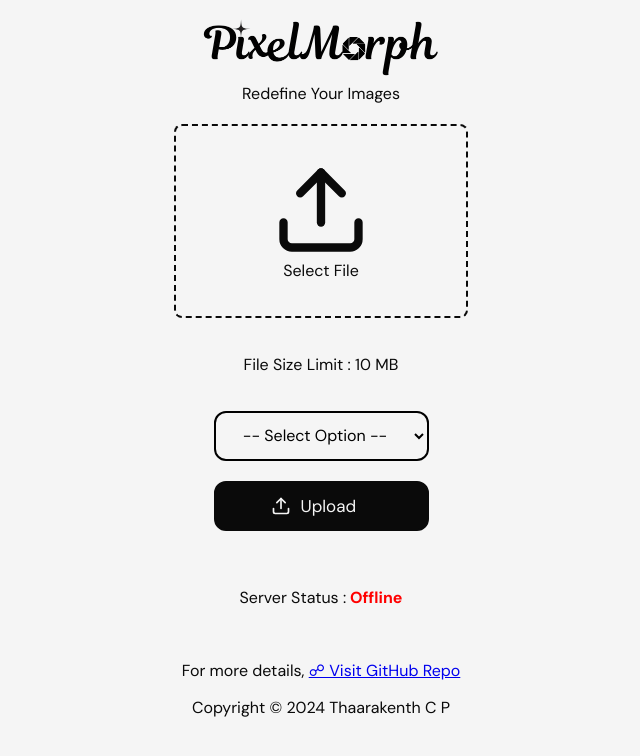
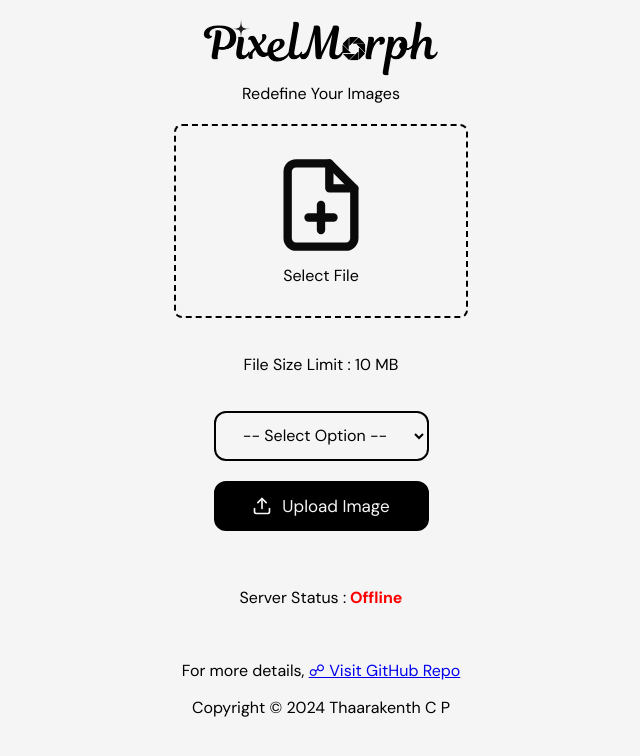
Before and after one commit to cpt1909/PixelMorph, a Next.js app: page / in a window 1280 px wide. Shown: the top 756 px of the page, without its empty margins (319-959 px from the left). Built offline with nearby package versions, Linux system fonts and the light colour scheme; no server answers.

Commit message:
Slight Changes in Styles

```diff
--- a/src/app/globals.css
+++ b/src/app/globals.css
@@ -1,9 +1,14 @@
 @import url('https://fonts.googleapis.com/css2?family=DM+Sans:ital,opsz,wght@0,9..40,100..1000;1,9..40,100..1000&display=swap');
+
+:root {
+  --black: #000000;
+  --white: #f5f5f5;
+}
 
 html, body{
   user-select: none;
-  background-color: #f5f5f5;
-  color: #0a0a0a;
+  background-color: var(--white);
+  color: var(--black);
   font-family: "DM Sans", serif;
   font-optical-sizing: auto;
   font-style: normal;
@@ -24,7 +29,7 @@
   left: 0;
   width: 100%;
   height: 100%;
-  background: rgba(255, 255, 255, 0.9); /* Semi-transparent white */
+  background: rgba(255, 255, 255, 0.9);
   display: flex;
   flex-direction: column;
   justify-content: center;
@@ -32,8 +37,7 @@
   z-index: 9999;
 }
 
-.header > *{
-  width: 100%;
+.header, .footer{
   text-align: center;
 }
 
@@ -58,7 +62,8 @@
   flex-direction: column;
   justify-content: center;
   align-items: center;
-  border: 2px dashed #0a0a0a;
+  gap: 10px;
+  border: 2px dashed var(--black);
   border-radius: 8px;
   min-height: 150px;
   min-width: 250px;
@@ -72,8 +77,8 @@
 #imageProcess{
   height: 50px;
   min-width: 215px;
-  border: solid black 2px;
-  background-color: #f5f5f5;
+  border: solid var(--black) 2px;
+  background-color: var(--white);
   border-radius: 12px;
   font-family: "DM Sans", serif;
   font-optical-sizing: auto;
@@ -93,7 +98,7 @@
   height: 35px;
   width: 100px;
   text-align: center;
-  border: solid black 1px;
+  border: solid var(--black) 1px;
   border-radius: 8px;
   font-family: "DM Sans", serif;
   font-optical-sizing: auto;
@@ -102,11 +107,15 @@
 }
 
 #fileUpload, #fileDownload{
+  display: flex;
+  justify-content: center;
+  align-items: center;
+  gap: 10px;
   height: 50px;
   min-width: 215px;
-  background-color: #0a0a0a;
-  color: #f5f5f5;
-  border: solid #0a0a0a 2px;
+  background-color: var(--black);
+  color: var(--white);
+  border: solid var(--black) 2px;
   border-radius: 12px;
   font-family: "DM Sans", serif;
   font-optical-sizing: auto;
@@ -114,25 +123,9 @@
   font-size: 17px;
 }
 
-#fileUpload{
-  display: flex;
-  justify-content: flex-start;
-  padding-left: 55px;
-  align-items: center;
-  gap: 10px;
-}
-
-#fileDownload{
-  display: flex;
-  justify-content: center;
-  align-items: center;
-  gap: 10px;
-}
-
-
 .processedImage{
   margin-top: 30px;
-  border: 2px dashed #0a0a0a;
+  border: 2px dashed var(--black);
   border-radius: 8px;
   padding: 20px;
   text-align: center;
@@ -140,9 +133,3 @@
     margin: 0 0 10px 0;
   }
 }
-
-.footer{
-  width: 100%;
-  height: 50px;
-  text-align: center;
-}
--- a/src/app/page.js
+++ b/src/app/page.js
@@ -133,7 +133,7 @@
             <label htmlFor="fileInput">
             <div className="fileInputArea">
               <img
-                src={previewImage || "upload.svg"}
+                src={previewImage || "file-plus.svg"}
                 style={{
                   minWidth: "100px",
                   maxWidth: "250px",
@@ -196,7 +196,7 @@
             <button
               id="fileUpload"
               type="submit"
-            ><img src="upload-light.svg" width={"20px"} height={"20px"}></img> Upload</button>
+            ><img src="upload-light.svg" width={"20px"} height={"20px"}></img>Upload Image</button>
         </form>
       </div>
 
```
Also changed, not shown: public/file-plus.svg (added).
